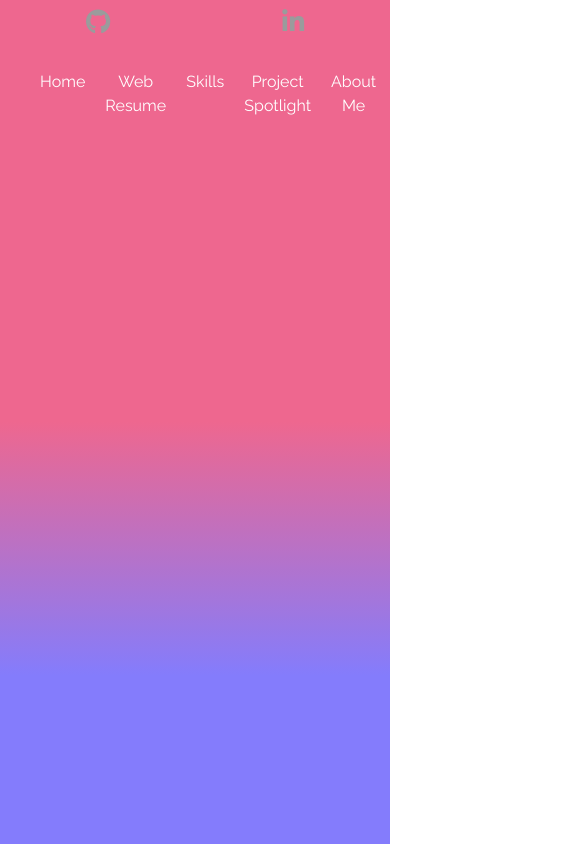
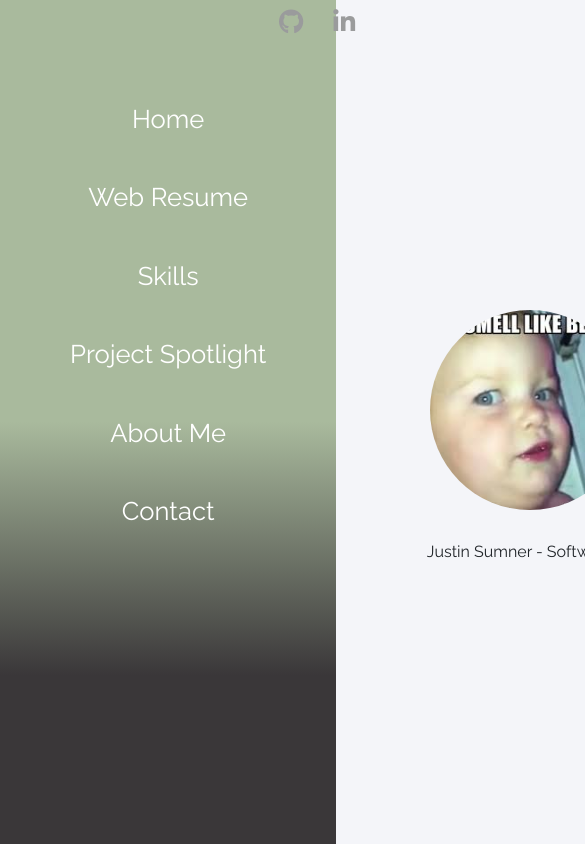
Before and after one commit to justws95/react-resume-site, a React (Create React App) app: page / in a window 390 px wide. Shown: the top 844 px of the page, 585 px wide, since content can reach past the window. Built offline with nearby package versions, Linux system fonts and the light colour scheme.

Commit message:
Good working template to base changes off of. Will be making a new branch now for active changes.

```diff
--- a/src/components/App.css
+++ b/src/components/App.css
@@ -1,173 +1,3 @@
-@import url('https://fonts.googleapis.com/css?family=Raleway:300,400,500,700&display=swap');
-:root{
-  --sidebar-flex:1.5;
-  --condiv-flex:6;
-  --fontsize-p:1.2rem;
-  --fontsize-nav:1.6rem;
-  --typing-font:3rem;
-}
-*
-{
-  margin:0;
-  padding: 0;
-}
-body{
-  font-family: 'Raleway';
-}
-.app
-{
-  display: flex;
-  width: 100vw;
-  min-height: 100vh;
-}
-nav
-{
-  min-height: 100vh;
-  padding:60px 30px 0px 30px ;
-  flex:var(--sidebar-flex);
-  background: rgb(238,103,143);
-  background: linear-gradient(180deg, rgba(238,103,143,1) 50%, rgba(132,124,252,1) 80%);
-}
-.condiv
-{
-  padding: 100px ;
-  background-color: #f4f5f9;
-  flex:var(--condiv-flex);
-}
-
-.landing-page
-{
-  display: flex;
-  justify-content: center;
-  flex-direction: column;
-  align-items: center;
-
-}
-.landing-page-pic
-{
-  border-radius: 50%;
-  width: 200px;
-  margin: 30px;
-}
-.typing-effect
-{
-  font-size: var(--typing-font);
-  margin-bottom: 30px;
-}
-
-nav ul{
-  font-size:var(--fontsize-nav) ;
-  text-align: center;
-  list-style-type: none;
-  text-decoration: none;
-  color: white !important;
-}
-nav ul li
-{
-  margin:40px;
-}
-
-a
-{
-  text-decoration: none;
-  color: white;
-}
-
-.subtopic
-{
-  margin:10px 10px 30px 10px !important;
-}
-p{
-  font-size: var(--fontsize-p);
-}
-h1,h2,h3,h4,p{
-  margin: 10px;
-}
-.profile-links
-{
-  position: absolute;
-  position: absolute;
-  top: 10px;
-  right: 5px;
-  display: flex;
-}
-.profile-links i
-{
-  padding-right: 30px;
-  font-size: 25px;
-  color: #9a9b9c;
-}
-.profile-links i:hover
-{
-  color: #ffffff;
-}
-.widecard
-{
-  border:0px solid #9a9b9c;
-  display: flex;
-  margin:30px 0px 30px 0px;
-}
-.widecard:hover
-{
-  color: #1b1d20;
-  background-color: #ffffff;
-  box-shadow: 0 10px 20px rgba(0,0,0,0.19), 0 6px 6px rgba(0,0,0,0.23);
-}
-.active
-{
-  font-weight: bolder;
-}
-.skills ul li
-{
-  list-style-type:none;
-  margin:30px;
-}
-
-@media all and (max-width: 450px) {
-  :root {
-    --fontsize-nav:1rem;
-    --sidebar-flex:0;
-    --typing-font:2rem;
-  }
-  .app
-  {
-    flex-direction: column;
-  }
-  .side-bar
-  {
-    background: rgb(238,103,143);
-    background: linear-gradient(90deg, rgba(238,103,143,1) 50%, rgba(132,124,252,1) 80%);
-  }
-  .condiv
-  {
-    padding: 50px ;
-  }
-  nav ul
-  {
-    display: flex;
-  }
-  nav ul li
-  {
-    margin: 10px;
-  }
-  .profile-links
-  {
-    left:0;
-    width: 100vw;
-    display: flex;
-    justify-content: space-around;
-    bottom: 30px;
-  }
-  .profile-links i
-  {
-    padding-right: 0px;
-  }
-}
-
-
-
-
-/*
 @import url('https://fonts.googleapis.com/css?family=Raleway:300,400,500,700&display=swap');
 
 :root {
@@ -187,10 +17,25 @@ body {
   font-family: 'Raleway';
 }
 
-.App {
+.app {
   display: flex;
   width: 100vw;
   min-height: 100vh;
+}
+
+#side-bar-wrapper {
+  position: relative;
+  width: fit-content;
+  min-width: 300px;
+}
+
+nav {
+  position: fixed;
+  min-height: 100vh;
+  padding:60px 30px 0px 30px;
+  flex:var(--sidebar-flex);
+  background: rgb(169, 186, 157);
+  background: linear-gradient(180deg,rgba(169, 186, 157, 1) 50%, rgba(58, 55, 57, 1) 80%);
 }
 
 .condiv {
@@ -198,4 +43,89 @@ body {
   background-color: #f4f5f9;
   flex:var(--condiv-flex);
 }
-*/
+
+.landing-page {
+  display: flex;
+  justify-content: center;
+  flex-direction: column;
+  align-items: center;
+
+}
+
+.landing-page-pic {
+  border-radius: 50%;
+  width: 200px;
+  margin: 30px;
+}
+
+.typing-effect {
+  font-size: var(--typing-font);
+  margin-bottom: 30px;
+}
+
+nav ul {
+  font-size:var(--fontsize-nav) ;
+  text-align: center;
+  list-style-type: none;
+  text-decoration: none;
+}
+
+nav ul li {
+  margin:40px;
+}
+
+a {
+  text-decoration: none;
+  color: white;
+}
+
+.subtopic {
+  margin:10px 10px 30px 10px !important;
+}
+
+p {
+  font-size: var(--fontsize-p);
+}
+
+h1,h2,h3,h4,p {
+  margin: 10px;
+}
+
+.profile-links {
+  position: absolute;
+  position: absolute;
+  top: 10px;
+  right: 5px;
+  display: flex;
+}
+
+.profile-links i {
+  padding-right: 30px;
+  font-size: 25px;
+  color: #9a9b9c;
+}
+
+.profile-links i:hover {
+  color: #ffffff;
+}
+
+.widecard {
+  border:0px solid #9a9b9c;
+  display: flex;
+  margin:30px 0px 30px 0px;
+}
+
+.widecard:hover {
+  color: #1b1d20;
+  background-color: #ffffff;
+  box-shadow: 0 10px 20px rgba(0,0,0,0.19), 0 6px 6px rgba(0,0,0,0.23);
+}
+
+.active {
+  font-weight: bolder;
+}
+
+.skills ul li {
+  list-style-type:none;
+  margin:30px;
+}
--- a/src/components/App.js
+++ b/src/components/App.js
@@ -13,7 +13,9 @@ function App() {
     return (
         <Router>
             <div className="app">
-                <SideBar />
+                <div id="side-bar-wrapper">
+                    <SideBar />
+                </div>
                 <Route exact path="/">
                     <LandingPage />
                 </Route>
```
